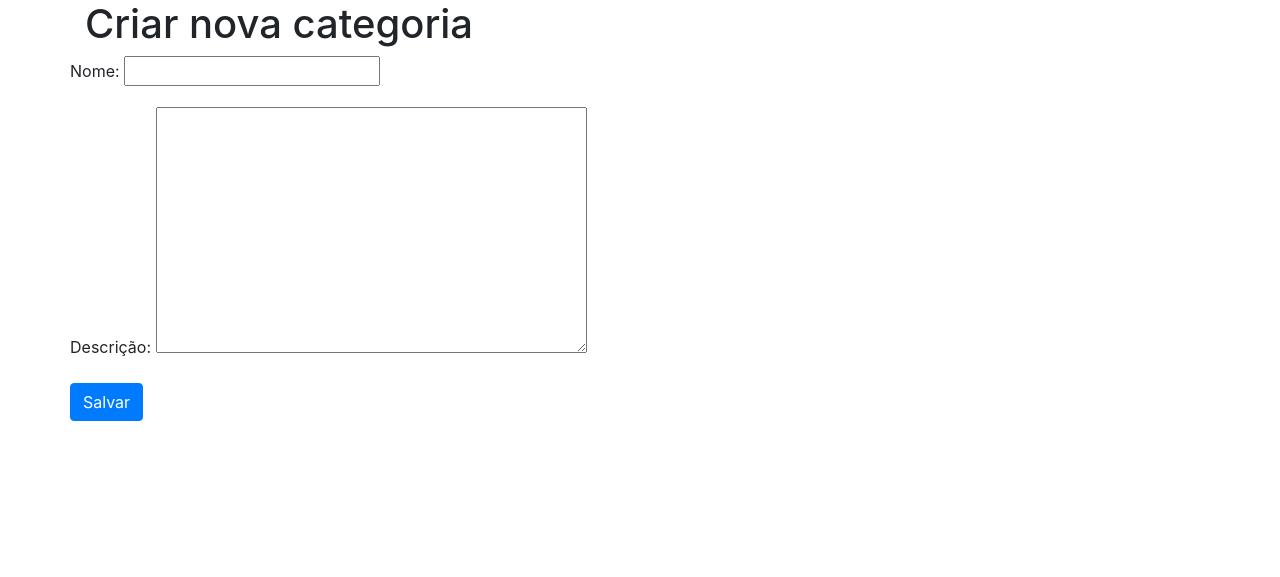
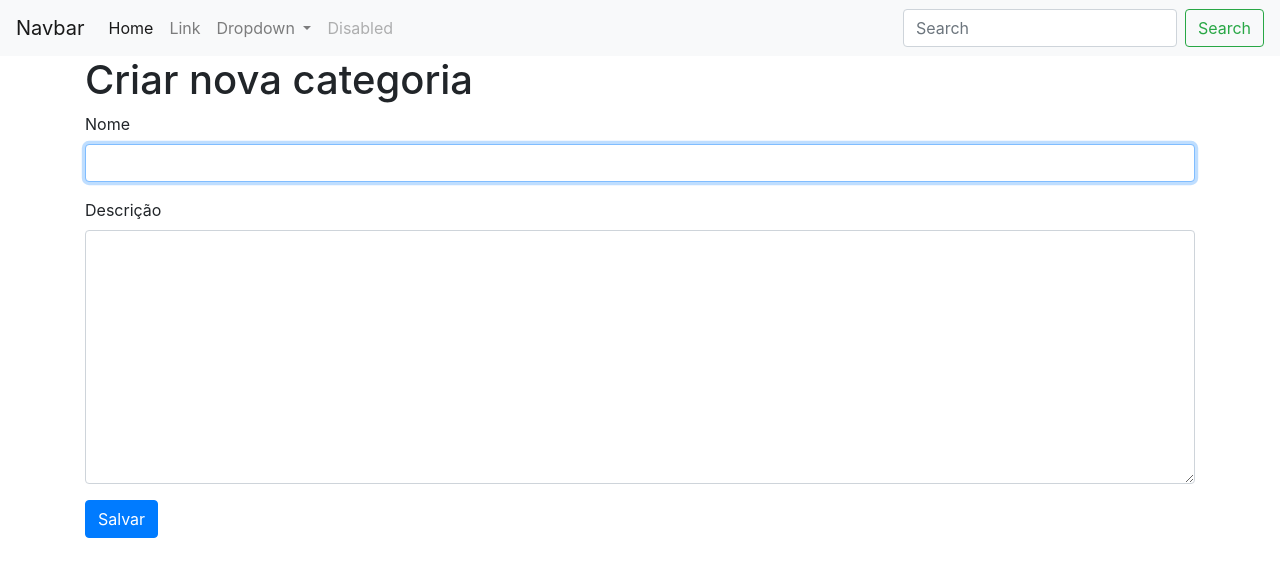
Before and after one commit to CleysonPH/django-todoapp, a Django app: page /todo/categoria/criar in a window 1280 px wide. Shown: the top 577 px of the page. Run offline with Django 3.2, Linux system fonts and the light colour scheme; some libraries are stand-ins or nearby versions.

Commit message:
Created the page for create a new Category

```diff
--- a/templates/base.html
+++ b/templates/base.html
@@ -7,13 +7,57 @@
     <meta name="viewport" content="width=device-width, initial-scale=1.0">
     <meta http-equiv="X-UA-Compatible" content="ie=edge">
 
+    <!-- Bootstarp CSS Import -->
     <link rel="stylesheet" href="{% static 'css/bootstrap.min.css' %}">
     <title>{% block title %}TodoApp {% endblock title %}</title>
 </head>
 <body>
+    <!-- Navbar Starts -->
+    <nav class="navbar navbar-expand-lg navbar-light bg-light">
+        <a class="navbar-brand" href="#">Navbar</a>
+        <button class="navbar-toggler" type="button" data-toggle="collapse" data-target="#navbarSupportedContent"
+            aria-controls="navbarSupportedContent" aria-expanded="false" aria-label="Toggle navigation">
+            <span class="navbar-toggler-icon"></span>
+        </button>
+
+        <div class="collapse navbar-collapse" id="navbarSupportedContent">
+            <ul class="navbar-nav mr-auto">
+                <li class="nav-item active">
+                    <a class="nav-link" href="#">Home <span class="sr-only">(current)</span></a>
+                </li>
+                <li class="nav-item">
+                    <a class="nav-link" href="#">Link</a>
+                </li>
+                <li class="nav-item dropdown">
+                    <a class="nav-link dropdown-toggle" href="#" id="navbarDropdown" role="button" data-toggle="dropdown"
+                        aria-haspopup="true" aria-expanded="false">
+                        Dropdown
+                    </a>
+                    <div class="dropdown-menu" aria-labelledby="navbarDropdown">
+                        <a class="dropdown-item" href="#">Action</a>
+                        <a class="dropdown-item" href="#">Another action</a>
+                        <div class="dropdown-divider"></div>
+                        <a class="dropdown-item" href="#">Something else here</a>
+                    </div>
+                </li>
+                <li class="nav-item">
+                    <a class="nav-link disabled" href="#" tabindex="-1" aria-disabled="true">Disabled</a>
+                </li>
+            </ul>
+            <form class="form-inline my-2 my-lg-0">
+                <input class="form-control mr-sm-2" type="search" placeholder="Search" aria-label="Search">
+                <button class="btn btn-outline-success my-2 my-sm-0" type="submit">Search</button>
+            </form>
+        </div>
+    </nav>
+    <!-- Navbar Ends -->
+
     {% block content %}
     {% endblock content %}
 
+    <!-- JQuery JS Import -->
+    <script src="{% static 'js/jquery-3.4.1.min.js' %}"></script>
+    <!-- Bootstarp JS Import -->
     <script src="{% static 'js/bootstrap.min.js' %}"></script>
 </body>
 </html>
--- a/templates/tasks/category_form.html
+++ b/templates/tasks/category_form.html
@@ -1,4 +1,5 @@
 {% extends 'base.html' %}
+{% load widget_tweaks %}
 
 {% block title %}
     {{ title }} | {{ block.super }}
@@ -8,18 +9,27 @@
 
     <main class="container">
         <div class="row">
-            <div class="col-12">
+            <div class="col-sm">
                 <h1>{{ title }}</h1>
-            </div class="col-12">
+            </div>
         </div>
 
         <div class="row">
-            <form action="" method="POST">
-                {% csrf_token %}
-                {{ form.as_p }}
+            <div class="col-sm">
+                <form action="" method="POST">
+                    {% csrf_token %}
+                    <div class="form-group">
+                        <label for="{{ form.name.id_for_label }}">Nome</label>
+                        {{ form.name|add_class:"form-control"|attr:"autofocus" }}
+                    </div>
+                    <div class="form-group">
+                        <label for="{{ form.description.id_for_label }}">Descrição</label>
+                        {{ form.description|add_class:"form-control" }}
+                    </div>
 
-                <button type="submit" class="btn btn-primary">Salvar</button>
-            </form>
+                    <button type="submit" class="btn btn-primary">Salvar</button>
+                </form>
+            </div>
         </div>
     </main>
 
```
